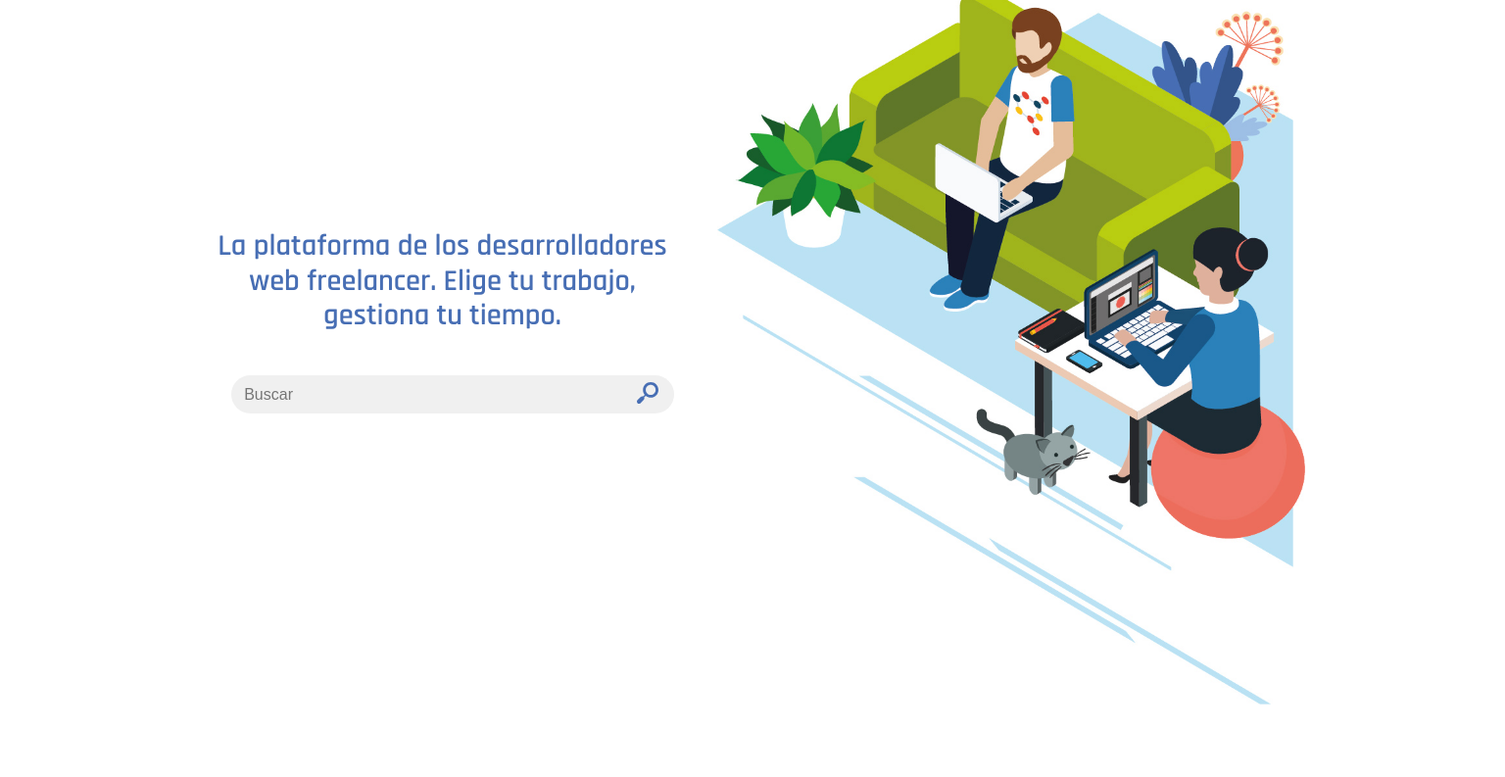
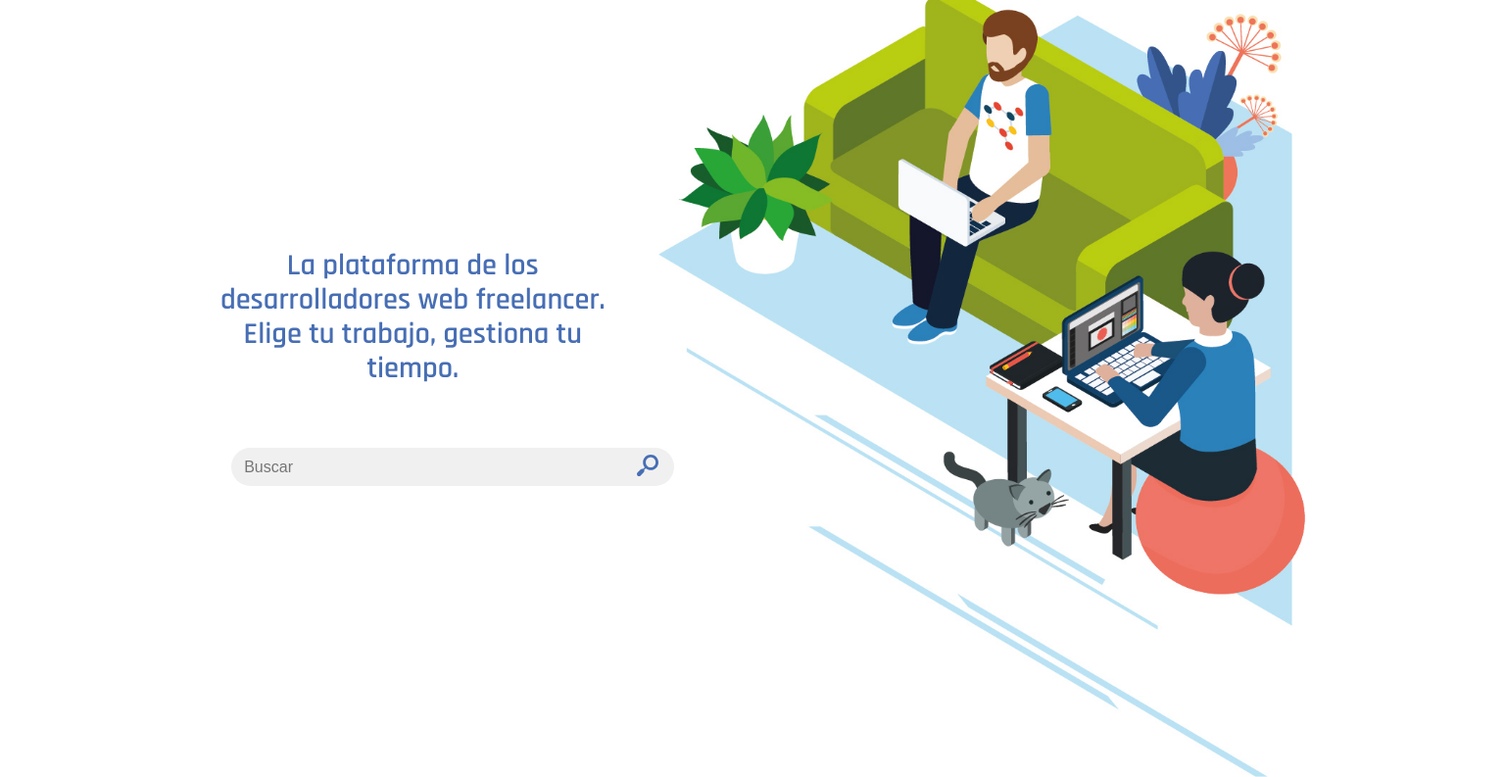
Before and after one commit to Borj4/jobscrapFront, a plain HTML site: page index.html in a window 1536 px wide. Shown: the part 87-880 px from the top of the page at 98% size. Before the commit the page ends 806 px from the top, so only its background shows below. Drawn offline with Linux system fonts and the light colour scheme.

Commit message:
FIX: styles conflicts for firefox vs. chrome browsers

```diff
--- a/css/style.css
+++ b/css/style.css
@@ -315,7 +315,8 @@ div.notBtn{
     }
     .image{
         margin: 2% 3% 0px -39px;
-        width: 50%;
+        /* width: 382px; */
+        width: 50vw;
     }
     .container{
         margin-top: -10px;
@@ -340,6 +341,19 @@ div.notBtn{
     }
 }
 
+@media screen and (min-width: 800px) {
+    .image{
+        /* width: 395px; */
+        width: 48vw;
+    }
+}
+
+/* @media screen and (min-width: 850px) {
+    .image{
+        width: 415px;
+    }
+} */
+
 @media screen and (min-width: 900px) {
     h2{
         font-size: 1.7rem;
@@ -347,6 +361,9 @@ div.notBtn{
         line-height: 2.0rem;
         z-index: 10;
     }
+    /* .image{
+        width: 430px;
+    } */
     .searcher{
         margin: -28% 0% 5% -44%;
         width: 38%
@@ -355,12 +372,40 @@ div.notBtn{
         margin-top: 10px;
     }
 }
+
+/* @media screen and (min-width: 930px) {
+    .image{
+        width: 445px;
+    }
+} */
+/*
+@media screen and (min-width: 960px) {
+    .image{
+        width: 465px;
+    }
+}
+
+@media screen and (min-width: 1000px) {
+    .image{
+        width: 480px;
+    }
+}
+
+@media screen and (min-width: 1050px) {
+    .image{
+        width: 500px;
+    }
+} */
+
 @media screen and (min-width: 1100px) {
     h2{
         font-size: 1.9rem;
         margin: -9% 7% 0% 4%;
         line-height: 2.2rem;
     }
+    /* .image{
+        width: 525px;
+    } */
     .searcher{
         margin: -28% 0% 6% -51%;
         width: 36%;
@@ -369,3 +414,27 @@ div.notBtn{
         margin: 115px 0px 0 0;
     }
 }
+
+@media screen and (min-width: 1150px) {
+    /* .image{
+        width: 552px;
+    } */
+}
+
+@media screen and (min-width: 1250px) {
+    .image{
+        width: 47vw;
+    }
+}
+
+@media screen and (min-width: 1300px) {
+    .image{
+        width: 44vw;
+    }
+}
+
+@media screen and (min-width: 1350px) {
+    .image{
+        width: 43vw;
+    }
+}
```
